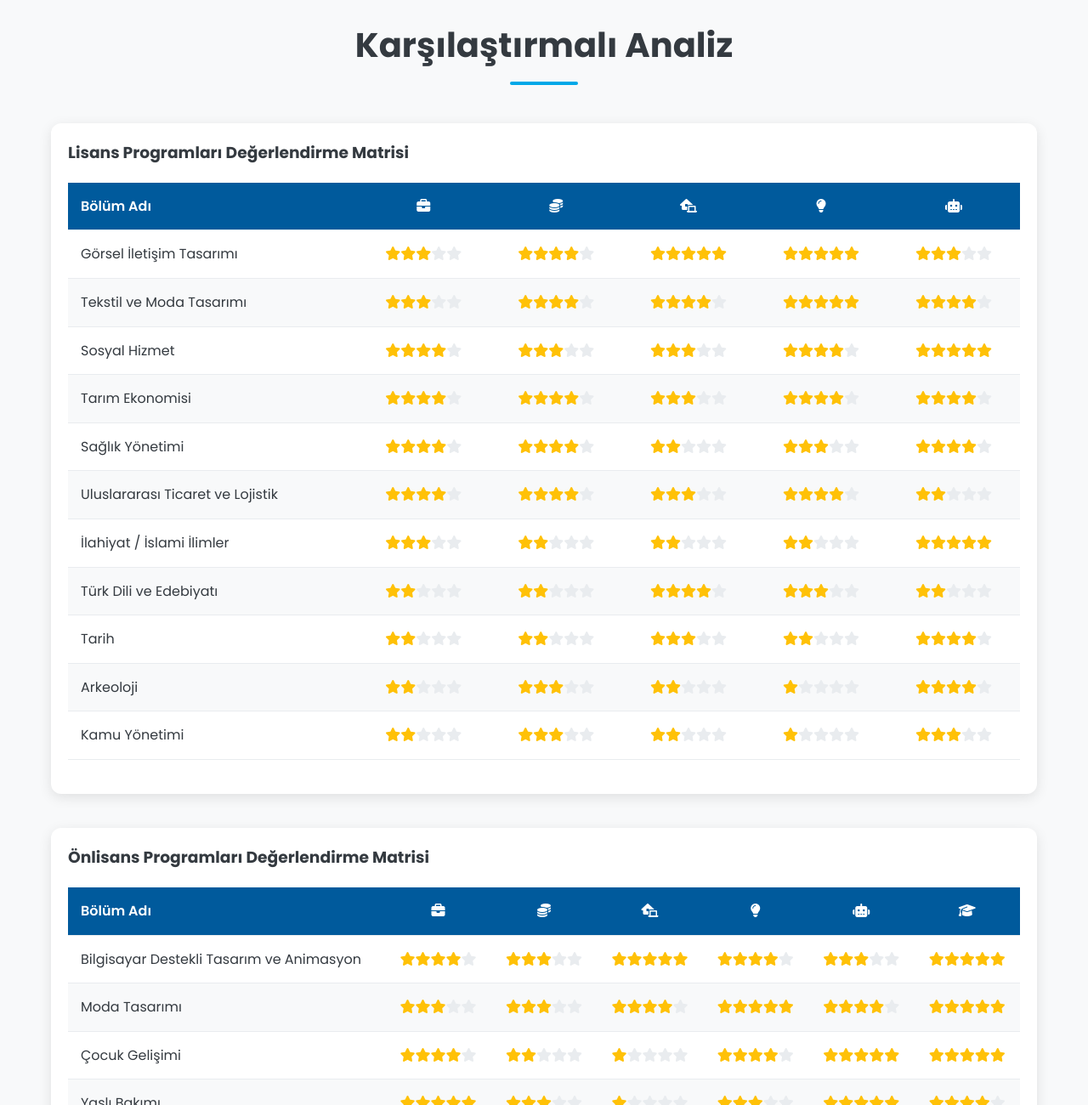
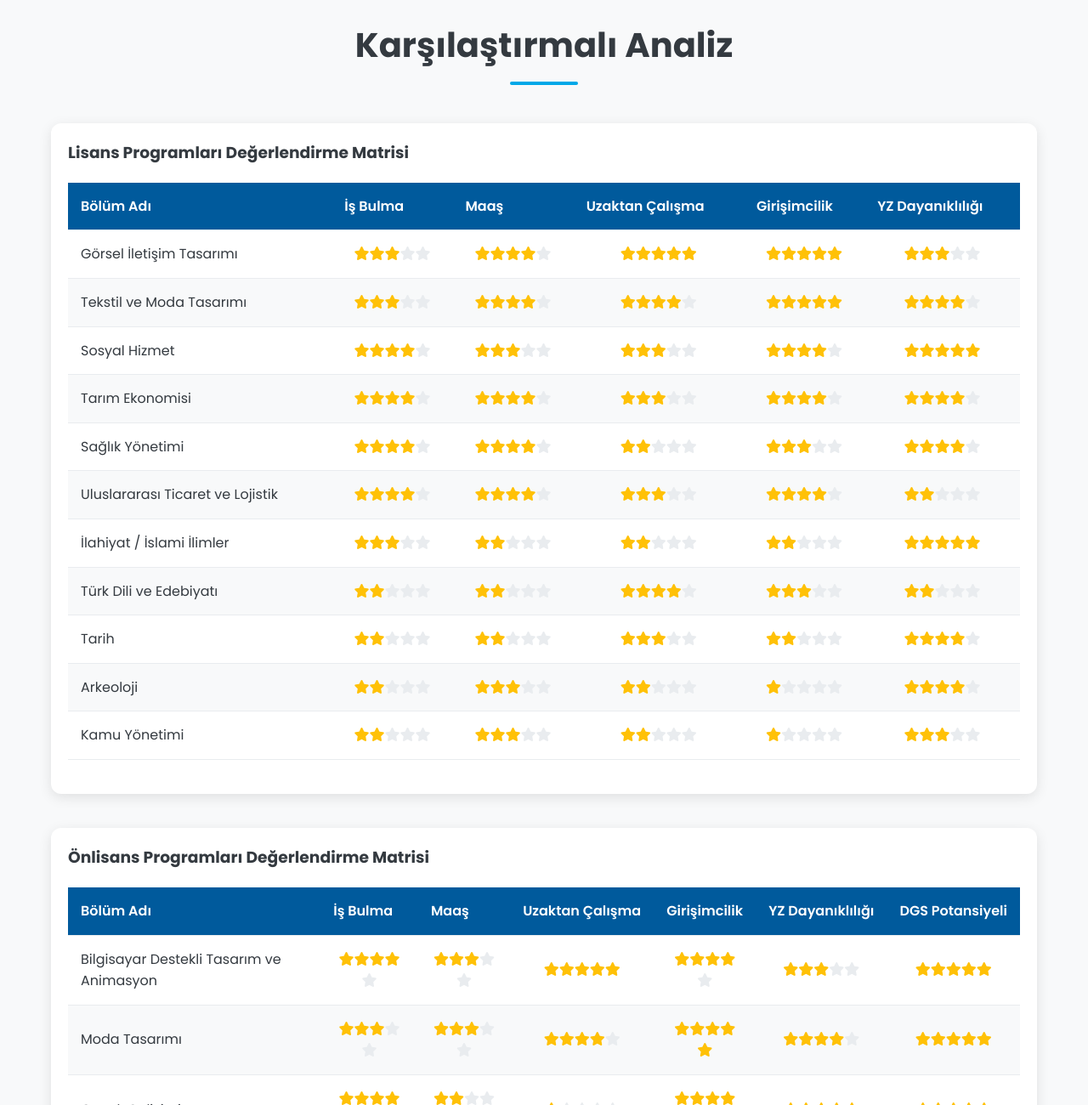
Before and after one commit to hamzaaydemir/info, a plain HTML site: page index.html in a window 1280 px wide. Shown: the part 4054-5354 px from the top of the page at 85% size. Drawn offline with nearby package versions, Linux system fonts and the light colour scheme.

Commit message:
index.html

```diff
--- a/index.html
+++ b/index.html
@@ -328,6 +328,7 @@
             background-color: var(--primary-color);
             color: #fff;
             font-weight: 600;
+            white-space: nowrap;
         }
         tbody tr:nth-child(even) {
             background-color: var(--background-color);
@@ -510,11 +511,11 @@
                         <thead>
                             <tr>
                                 <th>Bölüm Adı</th>
-                                <th class="rating-cell" title="İş Bulma Kolaylığı"><i class="fas fa-briefcase"></i></th>
-                                <th class="rating-cell" title="Maaş Potansiyeli"><i class="fas fa-coins"></i></th>
-                                <th class="rating-cell" title="Uzaktan Çalışma"><i class="fas fa-laptop-house"></i></th>
-                                <th class="rating-cell" title="Kendi İşini Kurma"><i class="fas fa-lightbulb"></i></th>
-                                <th class="rating-cell" title="YZ'ye Dayanıklılık"><i class="fas fa-robot"></i></th>
+                                <th>İş Bulma</th>
+                                <th>Maaş</th>
+                                <th>Uzaktan Çalışma</th>
+                                <th>Girişimcilik</th>
+                                <th>YZ Dayanıklılığı</th>
                             </tr>
                         </thead>
                         <tbody>
@@ -528,12 +529,12 @@
                          <thead>
                             <tr>
                                 <th>Bölüm Adı</th>
-                                <th class="rating-cell" title="İş Bulma Kolaylığı"><i class="fas fa-briefcase"></i></th>
-                                <th class="rating-cell" title="Maaş Potansiyeli"><i class="fas fa-coins"></i></th>
-                                <th class="rating-cell" title="Uzaktan Çalışma"><i class="fas fa-laptop-house"></i></th>
-                                <th class="rating-cell" title="Kendi İşini Kurma"><i class="fas fa-lightbulb"></i></th>
-                                <th class="rating-cell" title="YZ'ye Dayanıklılık"><i class="fas fa-robot"></i></th>
-                                <th class="rating-cell" title="DGS Potansiyeli"><i class="fas fa-graduation-cap"></i></th>
+                                <th>İş Bulma</th>
+                                <th>Maaş</th>
+                                <th>Uzaktan Çalışma</th>
+                                <th>Girişimcilik</th>
+                                <th>YZ Dayanıklılığı</th>
+                                <th>DGS Potansiyeli</th>
                             </tr>
                         </thead>
                         <tbody>
@@ -1107,6 +1108,9 @@ document.addEventListener('DOMContentLoaded', function() {
 
         let criteriaHtml = dept.criteria.map(c => `<li><i class="fas ${c.icon}"></i> ${c.text}</li>`).join('');
 
+        // DÜZELTME: 'includes' yerine tam eşleşme kontrolü yapıldı.
+        const dataType = dept.degree.toLowerCase() === 'lisans' ? 'lisans' : 'onlisans';
+
         card.innerHTML = `
             <div class="card-header">
                 <h3>${dept.name}</h3>
@@ -1118,7 +1122,7 @@ document.addEventListener('DOMContentLoaded', function() {
                 </ul>
             </div>
             <div class="card-footer">
-                <button class="card-btn" data-id="${dept.id}" data-type="${dept.degree.toLowerCase().includes('lisans') ? 'lisans' : 'onlisans'}">Detayları Gör</button>
+                <button class="card-btn" data-id="${dept.id}" data-type="${dataType}">Detayları Gör</button>
             </div>
         `;
         return card;
@@ -1181,7 +1185,7 @@ document.addEventListener('DOMContentLoaded', function() {
     document.body.addEventListener('click', function(e) {
         if (e.target.classList.contains('card-btn')) {
             const deptId = e.target.dataset.id;
-            const typeKey = e.target.dataset.type;
+            const typeKey = e.target.dataset.type; // 'lisans' veya 'onlisans'
             const departmentData = departments[typeKey].find(d => d.id === deptId);
             if (departmentData) {
                 openModal(departmentData);
```
